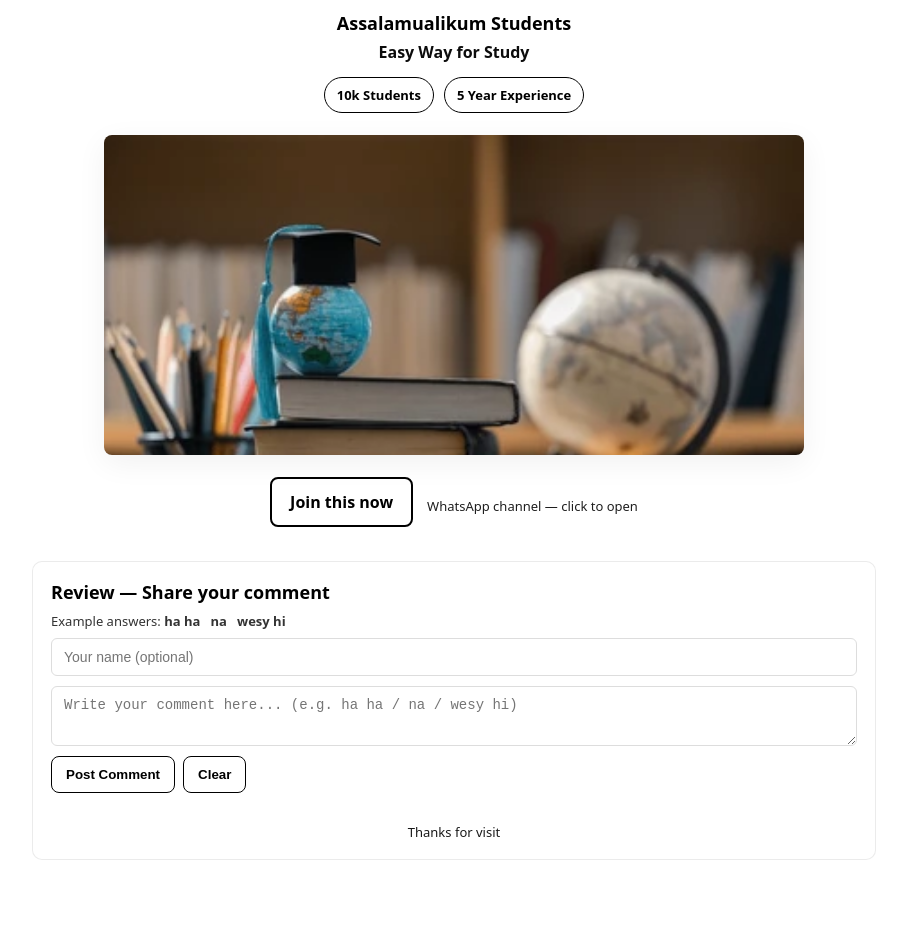
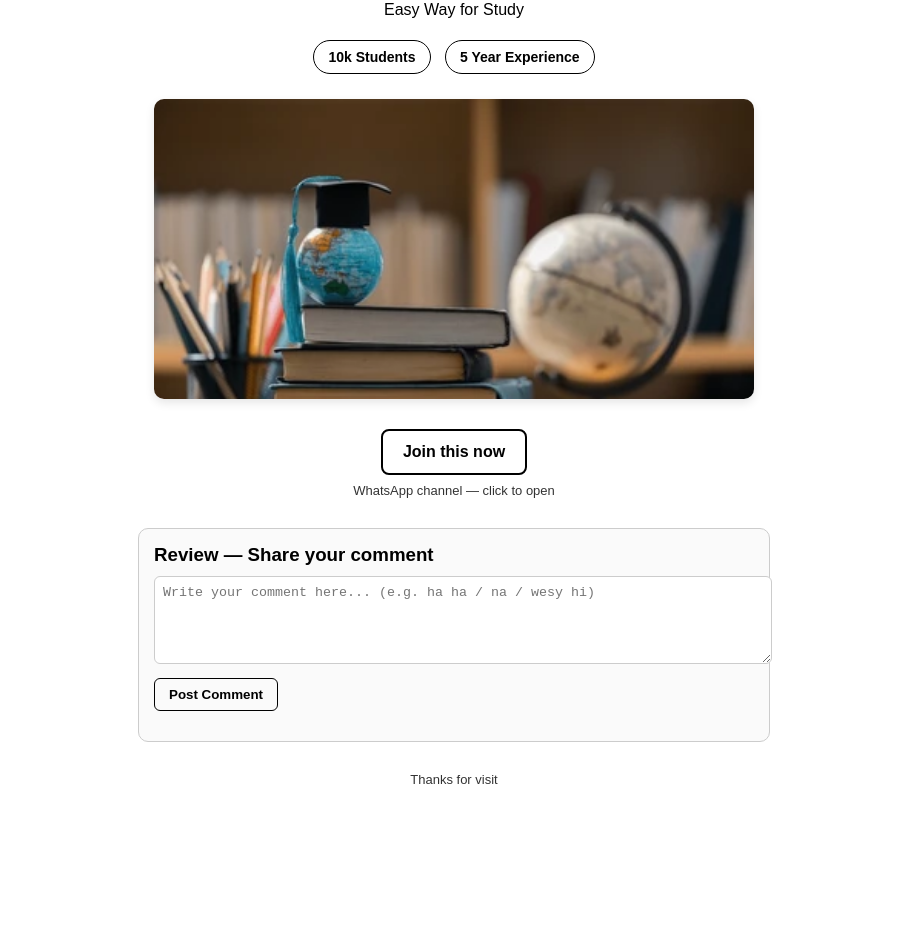
Before and after one commit to studyhub9/easy-biology-with-saleh, a plain HTML site: page index.html in a window 1280 px wide. Shown: the part 136-1072 px from the top of the page, without its empty margins (186-1093 px from the left). After the commit the page ends 923 px from the top, so only its background shows below. Drawn offline with Linux system fonts and the light colour scheme.

Commit message:
Update index.html

```diff
--- a/index.html
+++ b/index.html
@@ -5,312 +5,161 @@
   <meta name="viewport" content="width=device-width,initial-scale=1" />
   <title>Welcome to Easy Biology with Saleh</title>
   <style>
-    :root{
-      --max-width:900px;
-      --crop-height:320px; /* change to show more/less of the image */
+    body {
+      font-family: Arial, sans-serif;
+      background: #fff;
+      color: #000;
+      margin: 0;
+      padding: 0;
+      text-align: center;
     }
-
-    html,body{
-      height:100%;
-      margin:0;
-      font-family: system-ui, -apple-system, "Segoe UI", Roboto, "Noto Sans", Arial, sans-serif;
-      background:#ffffff; /* white background */
-      color:#000000; /* black text */
-      -webkit-font-smoothing:antialiased;
-      -moz-osx-font-smoothing:grayscale;
+    h1 {
+      margin-top: 20px;
     }
-
-    .wrap {
-      min-height:100%;
-      display:flex;
-      align-items:flex-start;
-      justify-content:center;
-      padding:48px 20px;
-      box-sizing:border-box;
+    .divider {
+      width: 60%;
+      height: 2px;
+      background: #000;
+      margin: 10px auto;
     }
-
-    .container {
-      width:100%;
-      max-width:var(--max-width);
-      text-align:center;
-      padding:28px;
-      box-sizing:border-box;
-      border-radius:10px;
+    .sub {
+      font-size: 18px;
+      font-weight: bold;
     }
-
-    h1 {
-      margin:0;
-      font-size:30px;
-      font-weight:800;
-      color:#000;
-      letter-spacing:0.2px;
-    }
-
-    .divider {
-      height:2px;
-      background:#000;
-      margin:14px auto;
-      width:60%;
-      opacity:0.95;
-      border-radius:2px;
-    }
-
-    .sub {
-      margin:10px 0 0 0;
-      font-size:18px;
-      font-weight:700;
-      color:#000;
-    }
-
-    .sub.secondary {
-      font-size:16px;
-      font-weight:600;
-      opacity:0.95;
-      margin-top:6px;
-    }
-
-    /* badges row */
     .badges {
-      display:inline-flex;
-      gap:10px;
-      margin-top:14px;
-      align-items:center;
-      justify-content:center;
-      flex-wrap:wrap;
+      margin: 15px 0;
     }
     .badge {
-      border:1px solid #000;
-      padding:8px 12px;
-      border-radius:999px;
-      font-weight:700;
-      font-size:13px;
-      display:inline-flex;
-      align-items:center;
-      gap:8px;
+      display: inline-block;
+      padding: 8px 14px;
+      margin: 5px;
+      border: 1px solid #000;
+      border-radius: 20px;
+      font-weight: bold;
+      font-size: 14px;
     }
-
-    /* Image crop wrapper: shows top portion and hides bottom white area */
     .img-crop {
-      width:100%;
-      max-width:700px;
-      height:var(--crop-height);
-      margin:22px auto;
-      overflow:hidden;
-      border-radius:8px;
-      box-shadow: 0 8px 30px rgba(0,0,0,0.06);
+      max-width: 600px;
+      height: 300px;
+      margin: 20px auto;
+      overflow: hidden;
+      border-radius: 10px;
+      box-shadow: 0 4px 10px rgba(0,0,0,0.1);
     }
-
     .img-crop img {
-      width:100%;
-      height:100%;
-      object-fit:cover;      /* fill the box and crop */
-      object-position: top;  /* keep top visible, crop bottom (white area) */
-      display:block;
+      width: 100%;
+      height: 100%;
+      object-fit: cover;
+      object-position: top;
     }
-
-    .cta-row {
-      margin-top:18px;
-      display:flex;
-      gap:14px;
-      align-items:center;
-      justify-content:center;
-      flex-wrap:wrap;
+    .btn {
+      display: inline-block;
+      margin-top: 10px;
+      padding: 12px 20px;
+      border: 2px solid #000;
+      border-radius: 8px;
+      font-weight: bold;
+      text-decoration: none;
+      color: #000;
     }
-
-    .whatsapp {
-      text-decoration:none;
-      font-weight:800;
-      padding:12px 18px;
-      border-radius:8px;
-      border:2px solid #000;
-      color:#000;
-      display:inline-block;
+    .note {
+      margin-top: 8px;
+      font-size: 13px;
+      opacity: 0.8;
     }
-
-    .meta-small {
-      font-size:13px;
-      opacity:0.88;
-      margin-top:8px;
-    }
-
-    /* Comment box section */
     .comment-box {
-      margin-top:34px;
-      text-align:left;
-      border:1px solid rgba(0,0,0,0.08);
-      padding:18px;
-      border-radius:10px;
-      background:#fff;
+      max-width: 600px;
+      margin: 30px auto;
+      padding: 15px;
+      border: 1px solid #ccc;
+      border-radius: 10px;
+      background: #fafafa;
+      text-align: left;
     }
     .comment-box h3 {
-      margin:0 0 8px 0;
-      font-size:18px;
+      margin: 0 0 10px;
     }
-    .comment-row {
-      display:flex;
-      gap:10px;
-      align-items:center;
-      margin-bottom:10px;
-      flex-wrap:wrap;
+    .comment-box textarea {
+      width: 100%;
+      height: 70px;
+      margin-bottom: 10px;
+      padding: 8px;
+      border: 1px solid #ccc;
+      border-radius: 6px;
     }
-    .comment-row input[type="text"], .comment-row textarea {
-      flex:1 1 320px;
-      padding:10px 12px;
-      border:1px solid #ddd;
-      border-radius:6px;
-      font-size:14px;
-      box-sizing:border-box;
+    .comment-box button {
+      padding: 8px 14px;
+      border: 1px solid #000;
+      border-radius: 6px;
+      background: transparent;
+      cursor: pointer;
+      font-weight: bold;
     }
-    .comment-row textarea {
-      min-height:60px;
-      resize:vertical;
-    }
-    .comment-actions {
-      display:flex;
-      gap:8px;
-      align-items:center;
-    }
-    .btn {
-      padding:10px 14px;
-      border-radius:8px;
-      border:1px solid #000;
-      font-weight:700;
-      background:transparent;
-      cursor:pointer;
-    }
-
     .comments-list {
-      margin-top:14px;
-      display:flex;
-      flex-direction:column;
-      gap:10px;
+      margin-top: 15px;
     }
     .comment-item {
-      padding:10px 12px;
-      border-radius:8px;
-      border:1px solid rgba(0,0,0,0.06);
-      background: #fafafa;
-      font-size:14px;
+      background: #fff;
+      border: 1px solid #ddd;
+      border-radius: 6px;
+      padding: 8px;
+      margin-bottom: 8px;
+      font-size: 14px;
     }
-    .comment-meta {
-      font-size:12px;
-      opacity:0.8;
-      margin-bottom:6px;
-    }
-
-    .footer-note {
-      margin-top:16px;
-      font-size:13px;
-      opacity:0.9;
-      text-align:center;
-    }
-
-    @media (max-width:600px){
-      h1 { font-size:22px; }
-      :root{ --crop-height:220px; }
+    .footer {
+      margin-top: 20px;
+      font-size: 13px;
+      opacity: 0.8;
+      text-align: center;
     }
   </style>
 </head>
 <body>
-  <div class="wrap">
-    <div class="container">
-
   <h1>Welcome to Easy Biology with Saleh</h1>
-      <div class="divider" aria-hidden="true"></div>
+  <div class="divider"></div>
 
   <p class="sub">Assalamualikum Students</p>
-      <p class="sub secondary">Easy Way for Study</p>
+  <p>Easy Way for Study</p>
 
-      <div class="badges" aria-hidden="false">
-        <div class="badge">10k Students</div>
-        <div class="badge">5 Year Experience</div>
+  <div class="badges">
+    <span class="badge">10k Students</span>
+    <span class="badge">5 Year Experience</span>
   </div>
 
-      <div class="img-crop" aria-hidden="false">
-        <!-- Save your image in same folder with this name: biopic.webp -->
-        <img src="biopic.webp" alt="Easy Biology with Saleh">
+  <div class="img-crop">
+    <img src="biopic.webp" alt="Biology Image">
   </div>
 
-      <div class="cta-row">
-        <a class="whatsapp" href="https://whatsapp.com/channel/0029Vb6TXpfDeOMzcYqcJF3b" target="_blank" rel="noopener noreferrer">
+  <a class="btn" href="https://whatsapp.com/channel/0029Vb6TXpfDeOMzcYqcJF3b" target="_blank">
     Join this now
   </a>
-        <div class="meta-small">WhatsApp channel — click to open</div>
+  <div class="note">WhatsApp channel — click to open</div>
+
+  <!-- Review Box -->
+  <div class="comment-box">
+    <h3>Review — Share your comment</h3>
+    <textarea id="commentInput" placeholder="Write your comment here... (e.g. ha ha / na / wesy hi)"></textarea>
+    <button onclick="addComment()">Post Comment</button>
+    <div class="comments-list" id="commentsList"></div>
   </div>
 
-      <!-- Comment / Review box -->
-      <div class="comment-box" aria-live="polite">
-        <h3>Review — Share your comment</h3>
-        <div style="font-size:13px; color:#333; margin-bottom:8px;">
-          Example answers: <strong>ha ha</strong> &nbsp; <strong>na</strong> &nbsp; <strong>wesy hi</strong>
-        </div>
-
-        <div class="comment-row">
-          <input id="nameInput" type="text" placeholder="Your name (optional)" />
-        </div>
-
-        <div class="comment-row">
-          <textarea id="commentInput" placeholder="Write your comment here... (e.g. ha ha / na / wesy hi)"></textarea>
-        </div>
-
-        <div class="comment-row">
-          <div class="comment-actions">
-            <button id="addCommentBtn" class="btn">Post Comment</button>
-            <button id="clearBtn" class="btn" type="button">Clear</button>
-          </div>
-        </div>
-
-        <div class="comments-list" id="commentsList" aria-live="polite">
-          <!-- dynamic comments appear here -->
-        </div>
-
-        <div class="footer-note">Thanks for visit</div>
-      </div>
-
-    </div>
-  </div>
+  <div class="footer">Thanks for visit</div>
 
   <script>
-    // simple local comment functionality (no server) — comments persist only in current page session
-    (function(){
-      const nameEl = document.getElementById('nameInput');
-      const commentEl = document.getElementById('commentInput');
-      const addBtn = document.getElementById('addCommentBtn');
-      const clearBtn = document.getElementById('clearBtn');
-      const list = document.getElementById('commentsList');
-
     function addComment() {
-        const text = commentEl.value.trim();
-        if (!text) {
-          alert('Please write a comment before posting.');
+      const input = document.getElementById("commentInput");
+      const text = input.value.trim();
+      if (text === "") {
+        alert("Please enter a comment!");
         return;
       }
-        const name = nameEl.value.trim() || 'Anonymous';
-        const item = document.createElement('div');
-        item.className = 'comment-item';
-        const meta = document.createElement('div');
-        meta.className = 'comment-meta';
-        meta.textContent = name + ' • ' + new Date().toLocaleString();
-        const body = document.createElement('div');
-        body.textContent = text;
-        item.appendChild(meta);
-        item.appendChild(body);
+      const list = document.getElementById("commentsList");
+      const item = document.createElement("div");
+      item.className = "comment-item";
+      item.innerText = text;
       list.prepend(item);
-        commentEl.value = '';
-        nameEl.value = '';
+      input.value = "";
     }
-
-      addBtn.addEventListener('click', addComment);
-      commentEl.addEventListener('keydown', function(e){
-        if (e.key === 'Enter' && (e.ctrlKey || e.metaKey)) {
-          addComment();
-        }
-      });
-      clearBtn.addEventListener('click', function(){
-        nameEl.value = '';
-        commentEl.value = '';
-      });
-    })();
   </script>
 </body>
 </html>
```
Lines whose indentation alone changed are shown as unchanged.
